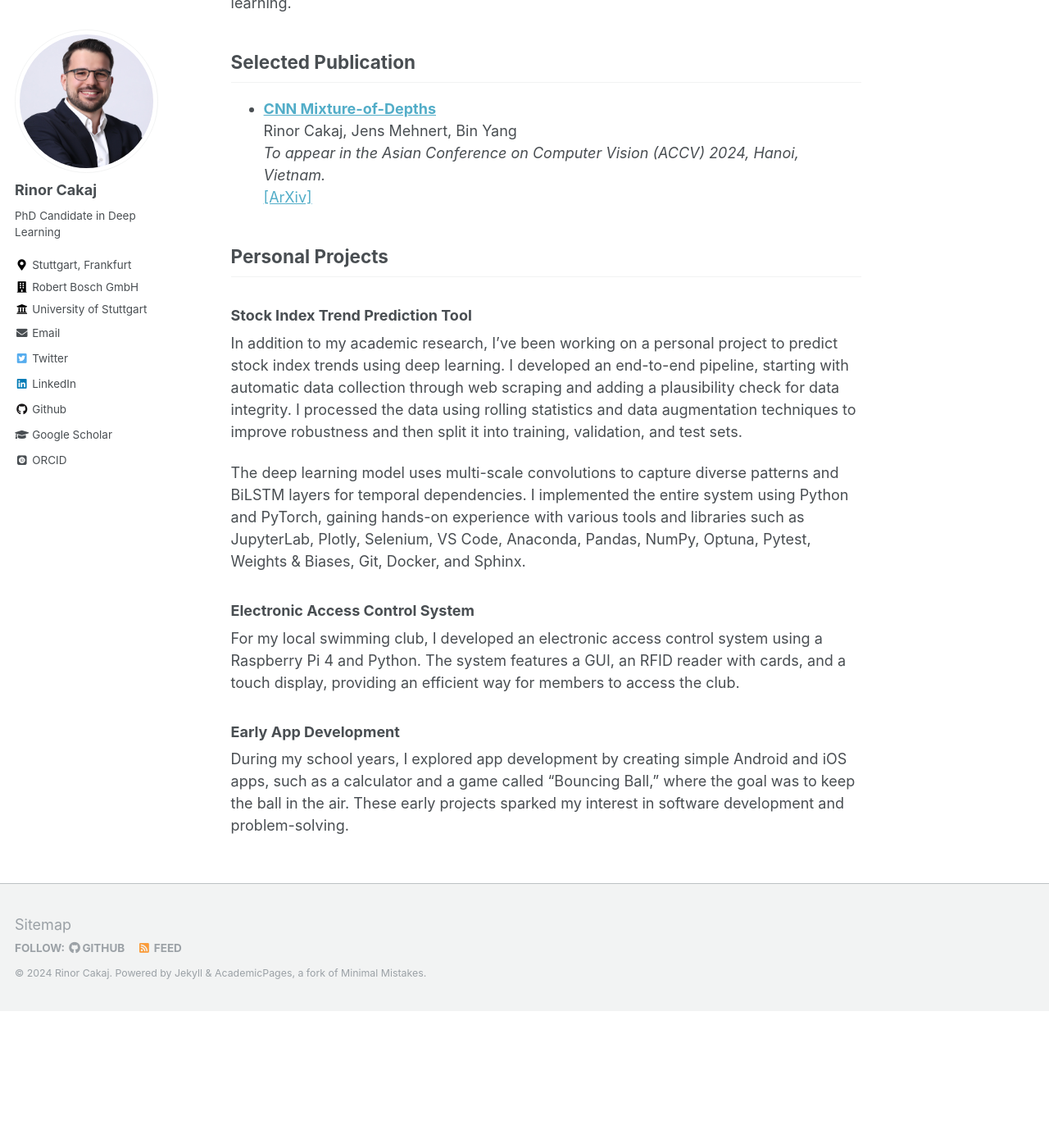
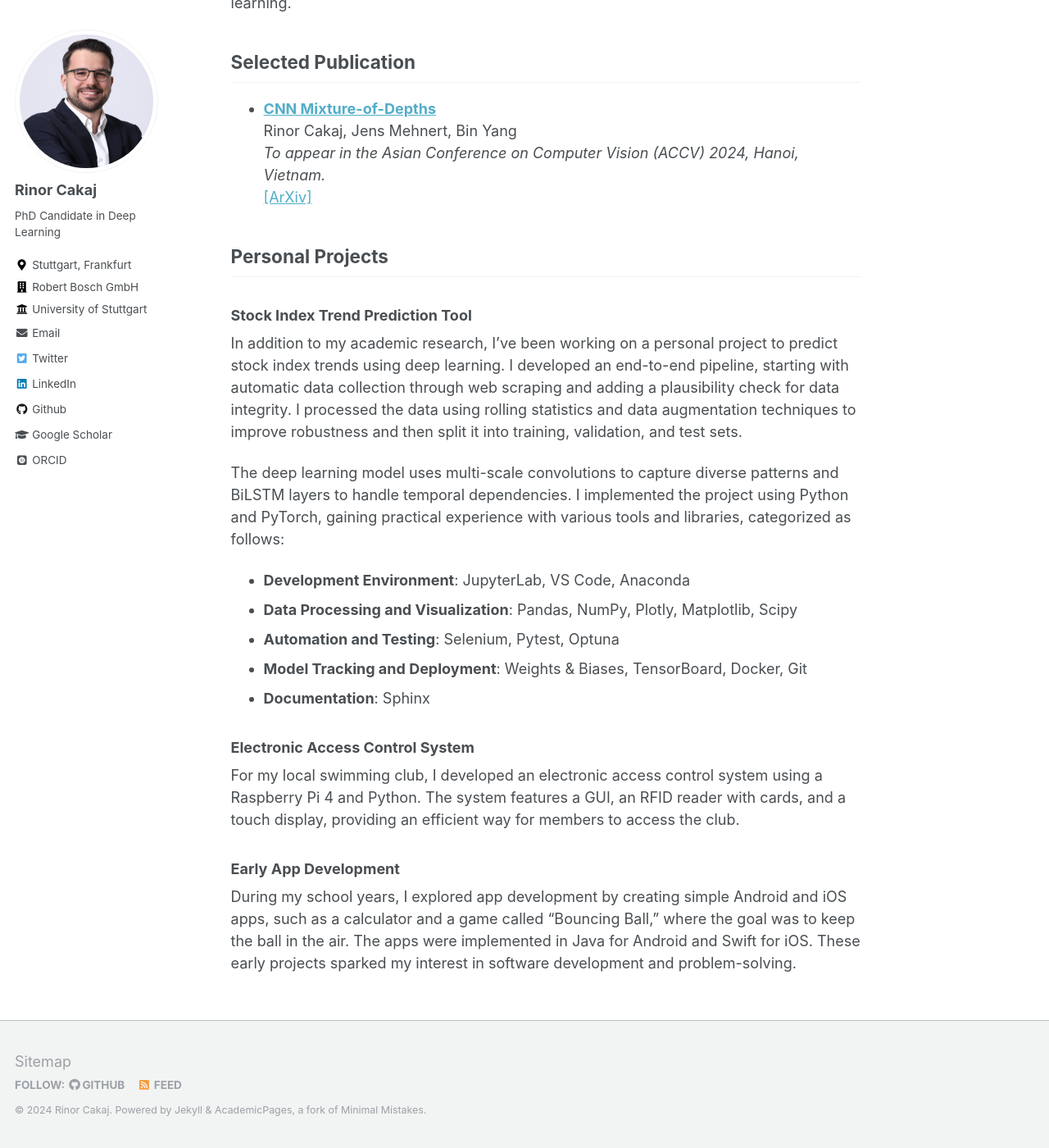
Before and after one commit to rinorcakaj/rinorcakaj.github.io, a Jekyll site: the page built from _pages/about.md, in a window 1280 px wide and 1400 px high, scrolled down 844 px. Shown: the whole window at 82% size. Built offline with Jekyll 4.4.1, drawn with Linux system fonts in a browser that asks for light colours; some web fonts are replaced; before the commit the page ends 2077 px from its top, so only the background shows below that.

Commit message:
Update 08.10.2024

```diff
--- a/_pages/about.md
+++ b/_pages/about.md
@@ -29,10 +29,16 @@ Before starting my PhD, I completed a master’s degree in Mathematics interdisc
 ### Stock Index Trend Prediction Tool
 In addition to my academic research, I’ve been working on a personal project to predict stock index trends using deep learning. I developed an end-to-end pipeline, starting with automatic data collection through web scraping and adding a plausibility check for data integrity. I processed the data using rolling statistics and data augmentation techniques to improve robustness and then split it into training, validation, and test sets.
 
-The deep learning model uses multi-scale convolutions to capture diverse patterns and BiLSTM layers for temporal dependencies. I implemented the entire system using Python and PyTorch, gaining hands-on experience with various tools and libraries such as JupyterLab, Plotly, Selenium, VS Code, Anaconda, Pandas, NumPy, Optuna, Pytest, Weights & Biases, Git, Docker, and Sphinx.
+The deep learning model uses multi-scale convolutions to capture diverse patterns and BiLSTM layers to handle temporal dependencies. I implemented the project using Python and PyTorch, gaining practical experience with various tools and libraries, categorized as follows:
+
+- **Development Environment**: JupyterLab, VS Code, Anaconda
+- **Data Processing and Visualization**: Pandas, NumPy, Plotly, Matplotlib, Scipy
+- **Automation and Testing**: Selenium, Pytest, Optuna
+- **Model Tracking and Deployment**: Weights & Biases, TensorBoard, Docker, Git
+- **Documentation**: Sphinx
 
 ### Electronic Access Control System
 For my local swimming club, I developed an electronic access control system using a Raspberry Pi 4 and Python. The system features a GUI, an RFID reader with cards, and a touch display, providing an efficient way for members to access the club.
 
 ### Early App Development
-During my school years, I explored app development by creating simple Android and iOS apps, such as a calculator and a game called "Bouncing Ball," where the goal was to keep the ball in the air. These early projects sparked my interest in software development and problem-solving.
+During my school years, I explored app development by creating simple Android and iOS apps, such as a calculator and a game called "Bouncing Ball," where the goal was to keep the ball in the air. The apps were implemented in Java for Android and Swift for iOS. These early projects sparked my interest in software development and problem-solving.
```
